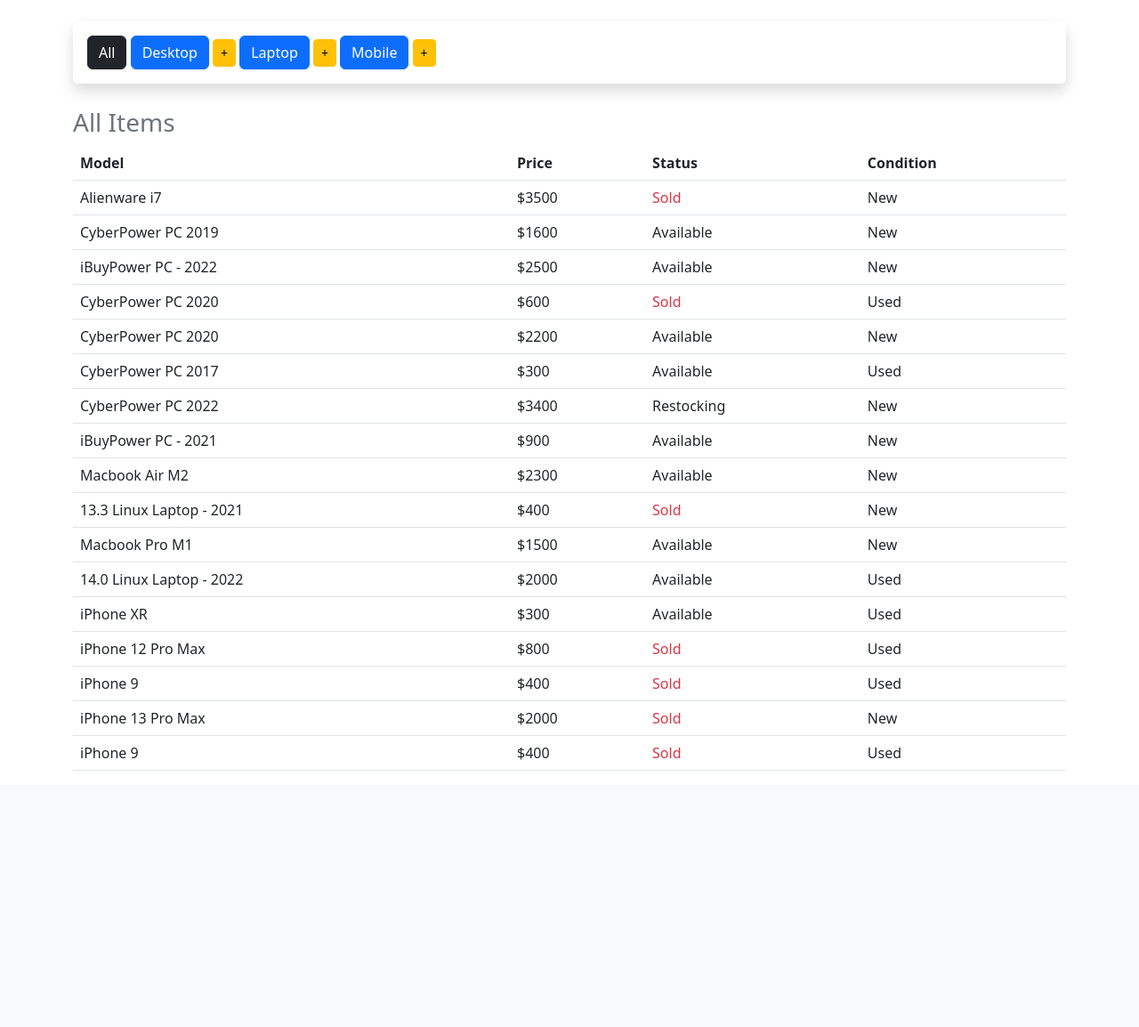
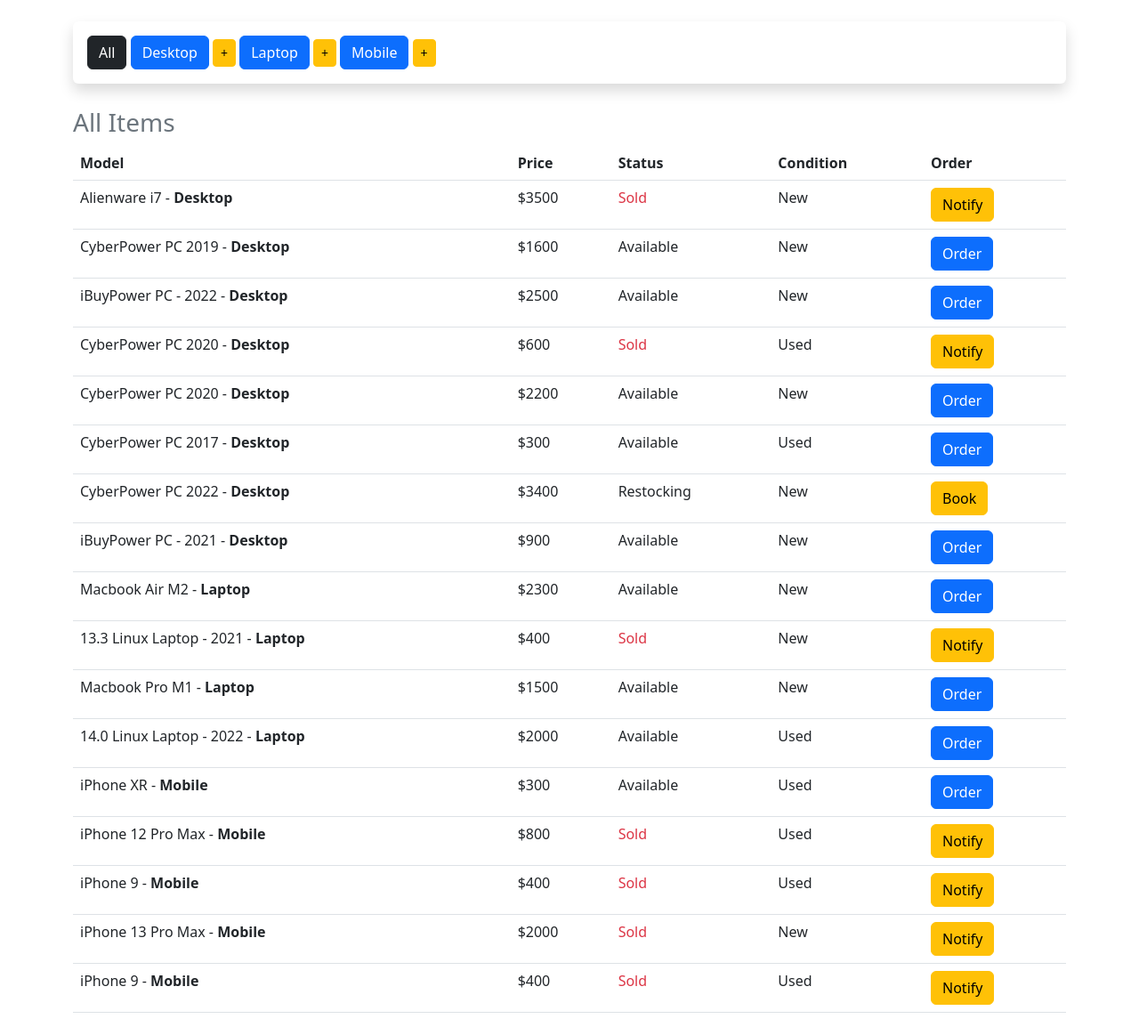
Before and after one commit to Ahljenn/django-inventory-system, a Django app: page /display_all in a window 1280 px wide. Shown: the part 70-1224 px from the top of the page at 89% size. Before the commit the page ends 936 px from the top, so only its background shows below. Run offline with Django 3.2, Linux system fonts and the light colour scheme; data comes from the database, SQL or seed files in the repository; some libraries are stand-ins or nearby versions.

Commit message:
Added order buttons

```diff
--- a/inventory_management/inventory/templates/index.html
+++ b/inventory_management/inventory/templates/index.html
@@ -32,6 +32,7 @@
         {% if header != 'All Items'%}
           <th>Modify</th>
         {% endif %}
+        <th>Order</th>
       </tr>
     </thead>
 
@@ -49,7 +50,7 @@
             {% elif header|lower == "mobile"  %}
               <a class="text-decoration-none" href="{% url 'view_mobile' item.pk %}">{{ item.type }}</a>
             {% else %}
-              {{ item.type }}
+              {{ item.type }} - <b>{{ item.name}}</b>
             {% endif %}
           </td>
           <td>${{ item.price }}</td>
@@ -76,6 +77,20 @@
               <a href="{% url 'delete_mobile' item.pk %}" class="btn btn-danger" role="button"> X</a>
             </td>
           {% endif %}
+
+          {% if item.status|lower == "available" %}
+            <td>
+              <a href="#" class="btn btn-primary" role="button"> Order </a>
+            </td>
+          {% elif item.status|lower == "restocking" %}
+            <td>
+              <a href="#" class="btn btn-warning" role="button"> Book </a>
+            </td>
+          {% else %}
+            <td>
+              <a href="#" class="btn btn-warning" role="button"> Notify </a>
+            </td>
+          {% endif %}
         </tr>
       {% endfor %}
     </tbody>
```
